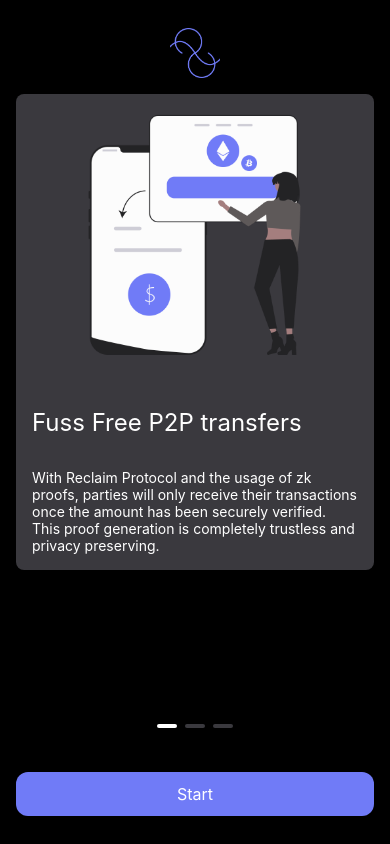
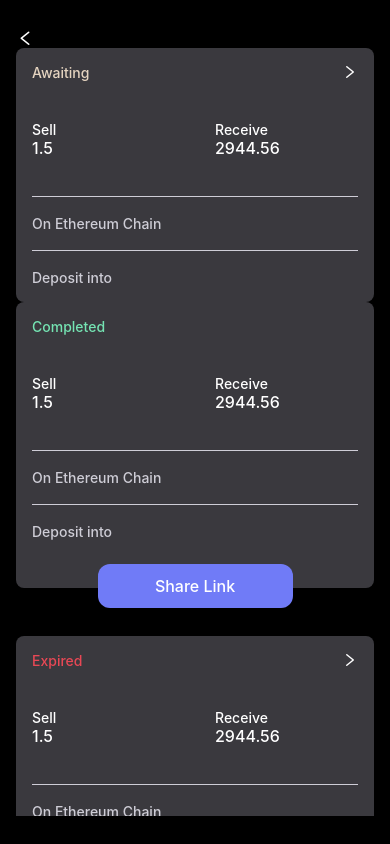
Before and after one commit to cksadhukhan/hyper-ramp, a React Native app: screen / in a window 390 px wide. Built offline with nearby package versions, Linux system fonts and the light colour scheme.

Commit message:
request card

```diff
--- a/App.tsx
+++ b/App.tsx
@@ -3,11 +3,12 @@
 import theme from './src/theme/theme';
 import HomeScreen from './src/screens/home/home.screen';
 import OnBoarding from './src/screens/onboarding/onboarding.screen';
+import RequestHistory from './src/screens/request/history/history.screen';
 
 const App: React.FC = () => {
   return (
     <ThemeProvider theme={theme}>
-      <OnBoarding />
+      <RequestHistory />
     </ThemeProvider>
   );
 };
--- a/src/components/text/text.component.tsx
+++ b/src/components/text/text.component.tsx
@@ -4,6 +4,7 @@
 
 interface TextComponentProps extends TextProps {
   variant?: 'heading' | 'body' | 'subheading' | 'button' | 'caption';
+  color?: string;
 }
 
 const BaseText = styled.Text<TextComponentProps>`
@@ -14,17 +15,17 @@
       case 'heading':
         return theme.fontSizes.xxl;
       case 'subheading':
-        return theme.fontSizes.medium;
+        return theme.fontSizes.md;
       case 'button':
         return theme.fontSizes.lg;
       case 'caption':
         return theme.fontSizes.sm;
       default:
-        return theme.fontSizes.medium;
+        return theme.fontSizes.md;
     }
   }};
-  font-weight: ${({variant}) => 'normal'};
-  color: ${({theme}) => theme.colors.text};
+  font-weight: ${({variant}) => 500};
+  color: ${({theme, color}) => color ?? theme.colors.text};
 `;
 
 const Text: React.FC<TextComponentProps> = ({children, ...rest}) => {
--- a/src/screens/onboarding/onboarding.screen.tsx
+++ b/src/screens/onboarding/onboarding.screen.tsx
@@ -78,7 +78,7 @@
         data={DATA}
         onScroll={event => {
           const contentOffset = event.nativeEvent.contentOffset.x;
-          const currentIndex = Math.floor(contentOffset / (width - 32));
+          const currentIndex = Math.floor(contentOffset / (width / 1.5));
           setCurrentPage(currentIndex);
         }}
         renderItem={({item, index}) => {
--- /dev/null
+++ b/src/screens/request/components/header/header.component.tsx
@@ -0,0 +1,31 @@
+import {View, Text, TouchableOpacity} from 'react-native';
+import React from 'react';
+import styled from 'styled-components/native';
+import AntIcon from 'react-native-vector-icons/AntDesign';
+
+interface HeaderProps {
+  actionType?: 'back' | 'quit';
+  onPress?: () => void;
+}
+
+const Icon = styled(AntIcon)`
+  font-size: 18px;
+  color: ${({theme}) => theme.colors.white};
+`;
+
+const Base = styled.View``;
+
+const Header: React.FC<HeaderProps> = (props: HeaderProps) => {
+  const {actionType = 'back', onPress} = props;
+
+  return (
+    <Base>
+      <TouchableOpacity onPress={onPress}>
+        {actionType === 'back' && <Icon name="left" />}
+        {actionType === 'quit' && <Icon name="close" />}
+      </TouchableOpacity>
+    </Base>
+  );
+};
+
+export default Header;
--- /dev/null
+++ b/src/screens/request/components/request-card/request-card.component.tsx
@@ -0,0 +1,154 @@
+import {TouchableOpacity, View, useWindowDimensions} from 'react-native';
+import React from 'react';
+import Card from '../../../../components/card/card.component';
+import Text from '../../../../components/text/text.component';
+import styled from 'styled-components/native';
+import AntIcon from 'react-native-vector-icons/AntDesign';
+import Spacer from '../../../../components/spacer/spacer.component';
+import Button from '../../../../components/button/button.component';
+
+interface RequestCardProps {
+  type: 'awaiting' | 'completed' | 'expired';
+  sell: number;
+  receive: number;
+  varient?: 'mini' | 'full';
+  date?: string;
+  depositAccount?: string;
+}
+
+const Head = styled.View`
+  flex-direction: row;
+  align-items: center;
+  justify-content: space-between;
+`;
+
+const Icon = styled(AntIcon)`
+  font-size: 16px;
+  color: ${({theme}) => theme.colors.white};
+`;
+
+const Middle = styled.View`
+  flex-direction: row;
+  align-items: center;
+  justify-content: center;
+`;
+const SellContent = styled.View`
+  align-items: flex-start;
+  padding: 20px 0;
+  flex: 1;
+`;
+
+const ReceiveContainer = styled.View`
+  flex-direction: row;
+  flex: 1;
+`;
+
+const ReceiveContent = styled.View`
+  align-items: flex-start;
+  padding: 20px 0;
+`;
+
+const Seperator = styled.View`
+  background-color: #fcfcfc;
+  height: 100%;
+  width: 2px;
+  margin-left: 18px;
+`;
+
+const HorizontalSeperator = styled.View`
+  background-color: #cecdd6;
+  height: 1px;
+  margin: 18px 0;
+`;
+
+const Footer = styled.View`
+  flex-direction: row;
+  align-items: center;
+  justify-content: space-between;
+`;
+
+const ShareButton = styled(Button)<{width: number}>`
+  width: ${({width}) => `${width}px`};
+  position: absolute;
+  bottom: -20px;
+  align-self: center;
+`;
+
+const AWAITING_COLOR = '#E5D4C0';
+const COMPLETED_COLOR = '#75E4B3';
+const EXPIRED_COLOR = '#E84855';
+const GREY = '#CECDD6';
+
+const RequestCard: React.FC<RequestCardProps> = (props: RequestCardProps) => {
+  const {type, varient = 'mini', sell, receive, date, depositAccount} = props;
+
+  const {width} = useWindowDimensions();
+
+  return (
+    <>
+      <Card>
+        <Head>
+          <>
+            {type === 'awaiting' && (
+              <Text variant="subheading" color={AWAITING_COLOR}>
+                Awaiting
+              </Text>
+            )}
+            {type === 'completed' && (
+              <Text variant="subheading" color={COMPLETED_COLOR}>
+                Completed
+              </Text>
+            )}
+            {type === 'expired' && (
+              <Text variant="subheading" color={EXPIRED_COLOR}>
+                Expired
+              </Text>
+            )}
+          </>
+          {varient === 'mini' && (
+            <TouchableOpacity onPress={() => {}}>
+              <Icon name="right" />
+            </TouchableOpacity>
+          )}
+        </Head>
+        <Spacer vertical={10} />
+        <Middle>
+          <SellContent>
+            <Text variant="subheading">Sell</Text>
+            <Text variant="button">{sell}</Text>
+          </SellContent>
+          <ReceiveContainer>
+            <Seperator />
+            <ReceiveContent>
+              <Text variant="subheading">Receive</Text>
+              <Text variant="button">{receive}</Text>
+            </ReceiveContent>
+          </ReceiveContainer>
+        </Middle>
+        <HorizontalSeperator />
+        <Text variant="body" color={GREY}>
+          On Ethereum Chain
+        </Text>
+        <HorizontalSeperator />
+        <Footer>
+          <Text variant="body" color={GREY}>
+            Deposit into
+          </Text>
+          <Text variant="body" color={GREY}></Text>
+        </Footer>
+        {varient === 'full' && <Spacer vertical={16} />}
+        {varient === 'full' && (
+          <ShareButton
+            type="primary"
+            text="Share Link"
+            width={width / 2}
+            onPress={() => {}}
+          />
+        )}
+      </Card>
+      {varient === 'full' && <Spacer vertical={24} />}
+    </>
+  );
+};
+
+export default RequestCard;
--- /dev/null
+++ b/src/screens/request/history/history.screen.tsx
@@ -0,0 +1,45 @@
+import {ScrollView, TouchableOpacity} from 'react-native';
+import React from 'react';
+import Screen from '../../../components/screen/screen.component';
+import Header from '../components/header/header.component';
+import styled from 'styled-components/native';
+import Card from '../../../components/card/card.component';
+import Icon from 'react-native-vector-icons/AntDesign';
+import Text from '../../../components/text/text.component';
+import RequestCard from '../components/request-card/request-card.component';
+
+const Head = styled.View`
+  flex-direction: row;
+  align-items: center;
+  justify-content: space-between;
+`;
+
+const RequestHistory = () => {
+  return (
+    <Screen>
+      <Header />
+      <ScrollView>
+        <RequestCard
+          varient="mini"
+          type="awaiting"
+          receive={2944.56}
+          sell={1.5}
+        />
+        <RequestCard
+          varient="full"
+          type="completed"
+          receive={2944.56}
+          sell={1.5}
+        />
+        <RequestCard
+          varient="mini"
+          type="expired"
+          receive={2944.56}
+          sell={1.5}
+        />
+      </ScrollView>
+    </Screen>
+  );
+};
+
+export default RequestHistory;
--- a/src/theme/theme.ts
+++ b/src/theme/theme.ts
@@ -16,7 +16,7 @@
     lg: '16px',
     xl: '18px',
     xxl: '24px',
-    xxxl: '32pxß'
+    xxxl: '32px'
   },
 };
 
```
Also changed, not shown: src/screens/home/home.screen.tsx (+8 -9 lines), 1 other file (tests, documents, lock files or other folders).
